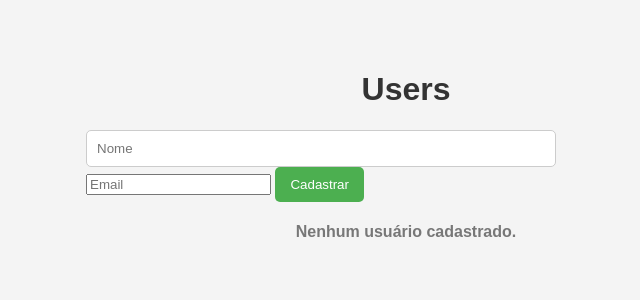
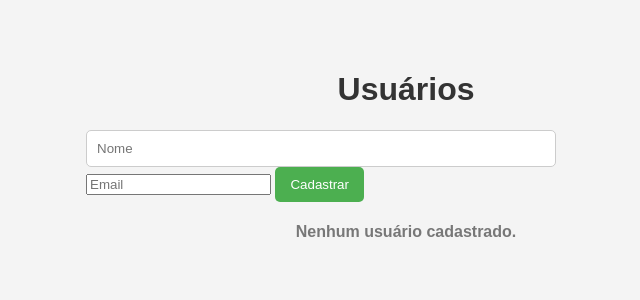
Before and after one commit to Kalelcst/Projeto_Flask, a Flask app: page /users in a window 1280 px wide. Shown: the top 300 px of the page, without its empty margins (234-874 px from the left). Run offline with Flask 3, Linux system fonts and the light colour scheme.

Commit message:
ajuste users.html

```diff
--- a/app.py
+++ b/app.py
@@ -1,4 +1,4 @@
-from flask import Flask, render_template, url_for, request, redirect
+from flask import Flask, render_template, request, redirect
 from flask_sqlalchemy import SQLAlchemy
 from datetime import datetime
 
--- a/templates/users.html
+++ b/templates/users.html
@@ -1,13 +1,13 @@
 {% extends "base.html" %}
 
 {% block head %}
-<title>Users</title>
+<title>Usuários</title>
 {% endblock %}
 
 {% block body %}
 <div class="content">
 
-    <h1>Users</h1>
+    <h1>Usuários</h1>
 
     <form action="/users" method="POST">
         <input type="text" name="name" placeholder="Nome" required>
```
